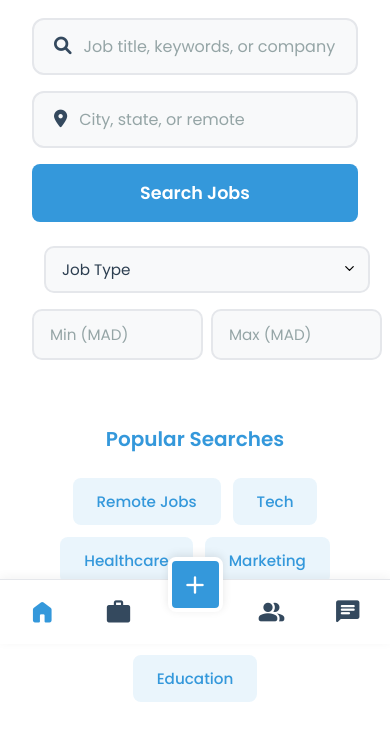
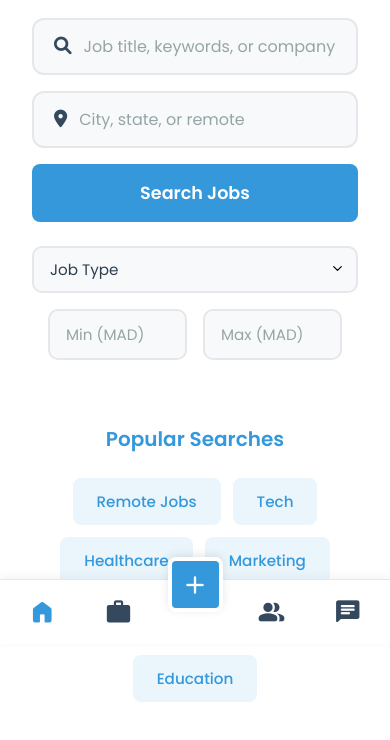
Before and after one commit to KINGS-MZ/JOBNAVIGATOR, a plain HTML site: page Pages/home/home.html in a window 390 px wide. Shown: the part 200-940 px from the top of the page. Drawn offline with nearby package versions, Linux system fonts and the light colour scheme; no server answers.

Commit message:
Update home.css

```diff
--- a/Pages/home/home.css
+++ b/Pages/home/home.css
@@ -455,9 +455,12 @@ footer p {
     }
 
     .salary-input-container {
-        width: 100%;
-        justify-content: center;
-        max-width: 350px;
+        max-width: 100%;
+        padding: 0 1rem;
+    }
+
+    .salary-input-group {
+        max-width: 150px;
     }
 }
 
@@ -1188,12 +1191,17 @@ nav {
 
 .salary-input-container {
     display: flex;
-    gap: 0.5rem;
-    width: 350px;
+    gap: 1rem;
+    width: 100%;
+    max-width: 500px;
+    margin: 0 auto;
+    justify-content: center;
 }
 
 .salary-input-group {
     flex: 1;
+    min-width: 0;
+    max-width: 200px;
 }
 
 .salary-input-group input {
```
